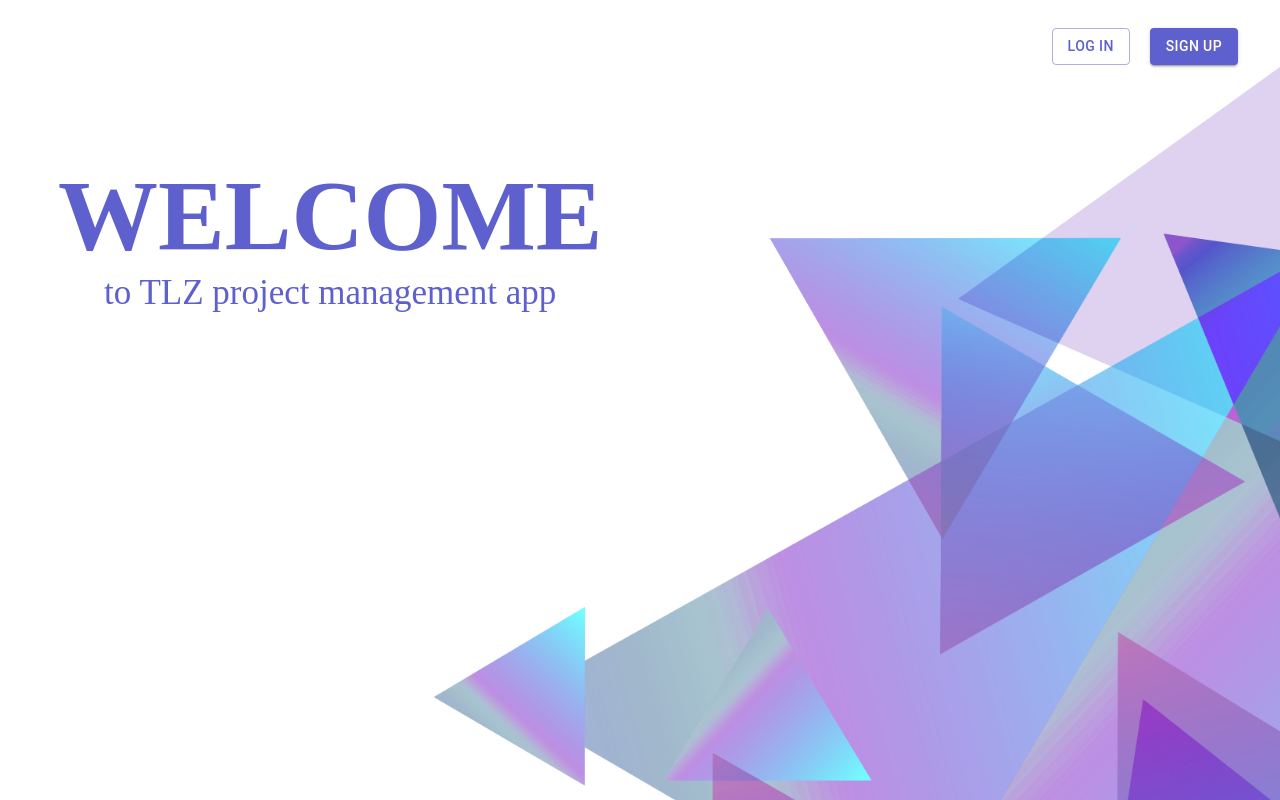
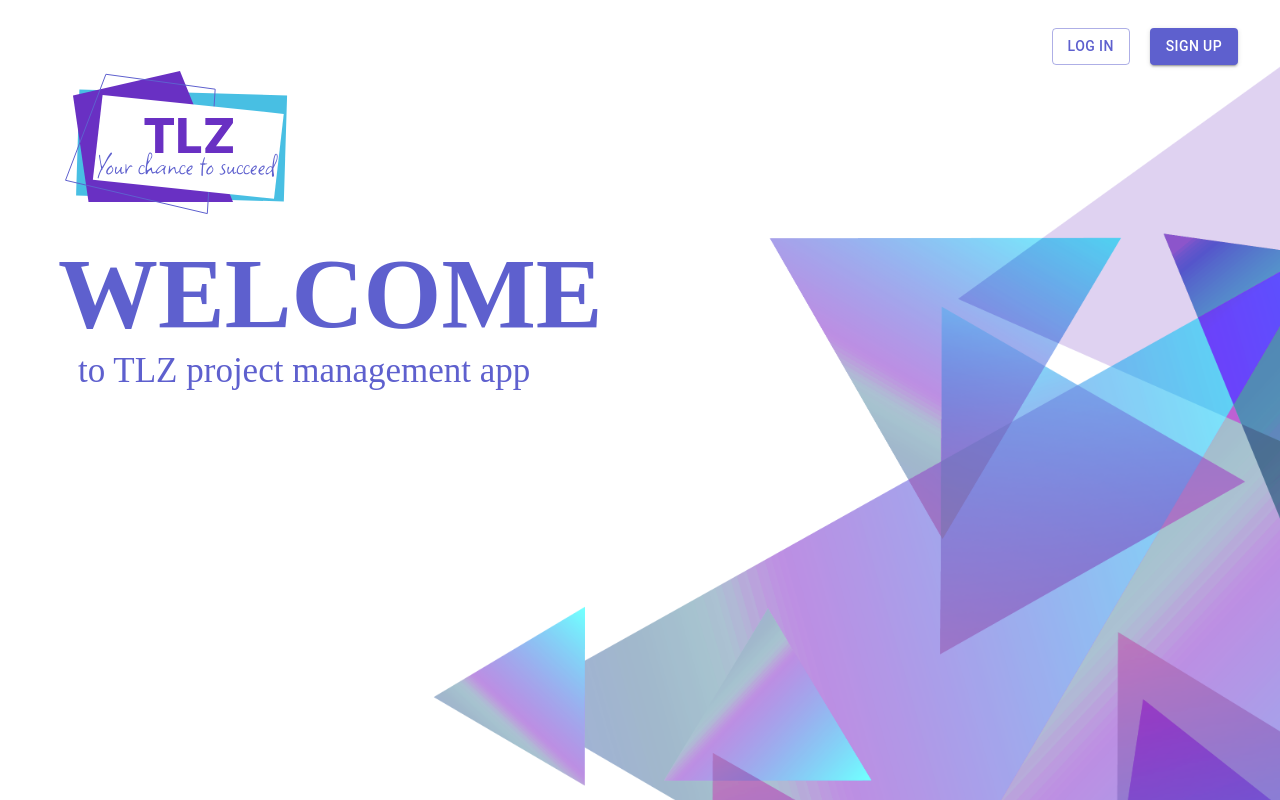
Before and after one commit to KatiaZakharina/project-management-app, a React (Create React App) app: page /welcome in a window 1280 px wide. Built offline with nearby package versions, Linux system fonts and the light colour scheme.

Commit message:
feat: add logo

```diff
--- a/src/components/WelcomePage/WelcomePage.styled.ts
+++ b/src/components/WelcomePage/WelcomePage.styled.ts
@@ -4,6 +4,7 @@ import { Button } from '@mui/material';
 import { VIOLET } from 'styles/constants';
 
 import backgroundImage from '../../assets/png/background.png';
+import logo from '../../assets/svg/logo.svg';
 
 export const StyledDiv = styled.div`
   position: fixed;
@@ -20,13 +21,12 @@ export const StyledDiv = styled.div`
 export const WrapperWelcomeText = styled.div`
   display: flex;
   flex-direction: column;
-  align-items: center;
   margin-left: 50px;
+  padding-top: 40px;
 `;
 
 export const StyledTitle = styled.h1`
   margin: 0;
-  margin-top: 150px;
   font-size: 100px;
   color: ${VIOLET};
   text-transform: uppercase;
@@ -34,6 +34,7 @@ export const StyledTitle = styled.h1`
 
 export const StyledText = styled.p`
   margin: 0;
+  margin-left: 20px;
   font-size: 35px;
   color: ${VIOLET};
 `;
@@ -51,3 +52,9 @@ export const ButtonLogIn = styled(Button)`
 export const ButtonSignUp = styled(Button)`
   margin-top: 20px;
 `;
+
+export const Logo = styled.div`
+  width: 230px;
+  height: 188px;
+  background-image: url(${logo});
+`;
--- a/src/components/WelcomePage/WelcomePage.tsx
+++ b/src/components/WelcomePage/WelcomePage.tsx
@@ -1,4 +1,3 @@
-import { Button, ButtonGroup } from '@mui/material';
 import React from 'react';
 import {
   StyledDiv,
@@ -8,19 +7,17 @@ import {
   WrapperDivButtons,
   ButtonLogIn,
   ButtonSignUp,
+  Logo,
 } from './WelcomePage.styled';
 
 export const WelcomePage = () => {
   return (
     <StyledDiv>
       <WrapperWelcomeText>
+        <Logo />
         <StyledTitle>Welcome</StyledTitle>
         <StyledText>to TLZ project management app</StyledText>
       </WrapperWelcomeText>
-      {/* <ButtonGroup> */}
-      {/* <ButtonLogIn variant="outlined">One</ButtonLogIn>
-      <Button variant="contained">Two</Button> */}
-      {/* </ButtonGroup> */}
       <WrapperDivButtons>
         <ButtonLogIn variant="outlined">Log In</ButtonLogIn>
         <ButtonSignUp variant="contained">Sign Up</ButtonSignUp>
```
Also changed, not shown: src/assets/svg/logo.svg (added).
